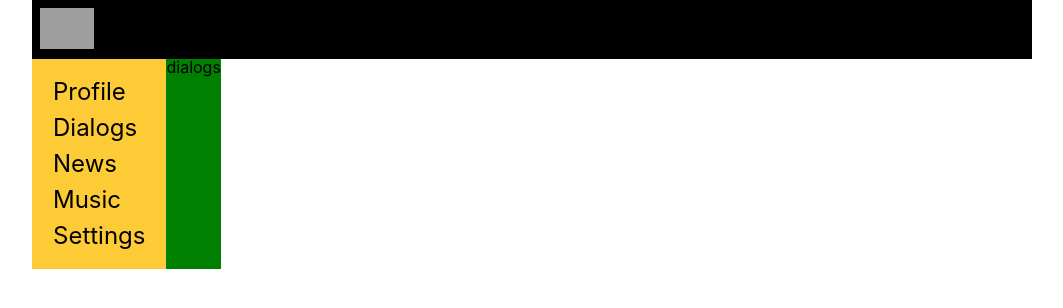
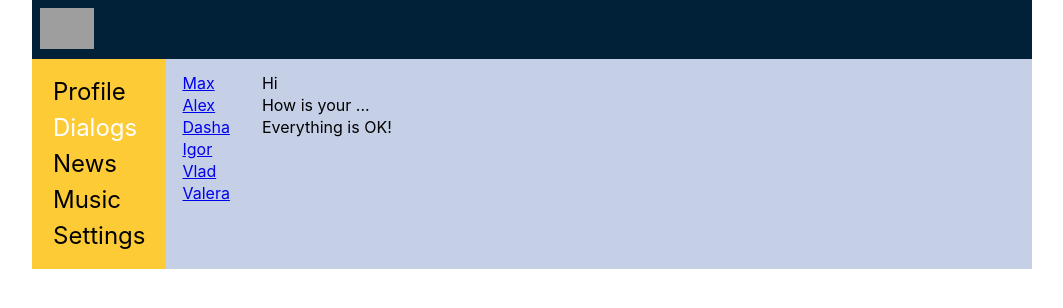
Before and after one commit to user-max-s/Max_Network, a React (Create React App) app: page /dialogs in a window 1280 px wide. Shown: the top 308 px of the page, without its empty margins (108-1171 px from the left). Built offline with nearby package versions, Linux system fonts and the light colour scheme; grey boxes are pictures that could not be loaded.

Commit message:
completed routes, new components and their output using map

```diff
--- /dev/null
+++ b/src/components/Dialogs/Dialog/Dialog.jsx
@@ -0,0 +1,13 @@
+import React from 'react';
+import { NavLink } from 'react-router-dom';
+// import './Dialog.scss';
+
+const Dialog = (props) => {
+    let path = "/dialogs/" + props.id;
+    return (
+        <div className="dialog">
+            <NavLink to={path}>{props.name}</NavLink>
+        </div>)
+}
+
+export default Dialog;
--- a/src/components/Dialogs/Dialogs.jsx
+++ b/src/components/Dialogs/Dialogs.jsx
@@ -1,10 +1,37 @@
 import React from 'react';
 import './Dialogs.scss';
+import Dialog from './Dialog/Dialog';
+import Message from './Message/Message';
 
-const Dialogs = () => {
+const Dialogs = (props) => {
+    let dialogs = [
+        { id: 1, name: "Max" },
+        { id: 2, name: "Alex" },
+        { id: 3, name: "Dasha" },
+        { id: 4, name: "Igor" },
+        { id: 5, name: "Vlad" },
+        { id: 6, name: "Valera" }]
+
+    let messages = [
+        { id: 1, message: "Hi" },
+        { id: 1, message: "How is your ..." },
+        { id: 1, message: "Everything is OK!" },
+    ]
+
+    let dialogsElements = dialogs
+        .map(d => <Dialog name={d.name} id={d.id} />)
+
+    let messagesElements = messages
+        .map(m => <Message id={m.id} message={m.message} />)
+
     return (
-        <div className="test">
-            dialogs
+        <div className="dialogs_container">
+            <div className="dialogs">
+                { dialogsElements }
+            </div>
+            <div className="messages">
+                { messagesElements }
+            </div>
         </div>
     )
 }
--- a/src/components/Dialogs/Dialogs.scss
+++ b/src/components/Dialogs/Dialogs.scss
@@ -1,3 +1,21 @@
-.test {
-    background-color: green;
+.dialogs_container {
+    background-color: #C5D0E6;
+    display: flex;
+    width: 100%;
 }
+
+.dialogs {
+    margin: 10px;
+}
+
+.messages {
+    margin: 10px;
+}
+
+.dialog {
+    margin: 6px;
+}
+
+.message {
+    margin: 6px;
+}
--- /dev/null
+++ b/src/components/Dialogs/Message/Message.jsx
@@ -0,0 +1,9 @@
+import React from 'react';
+// import './Dialogs.scss';
+
+const Message = (props) => {
+    return (
+        <div className="message">{props.message}</div>)
+}
+
+export default Message;
--- a/src/components/Header/Header.scss
+++ b/src/components/Header/Header.scss
@@ -1,5 +1,5 @@
 .header {
-    background-color: #000;
+    background-color: #002137;
 
     &__logo {
         width: 7%;
--- a/src/components/Navbar/Navbar.jsx
+++ b/src/components/Navbar/Navbar.jsx
@@ -6,11 +6,11 @@ const Navbar = (props) => {
     return (
         <nav className="nav">
             <ul className="menu">
-                <li><NavLink to="profile" className="menu__item">Profile</NavLink></li>
-                <li><NavLink to="dialogs" className="menu__item">Dialogs</NavLink></li>
-                <li><NavLink to="news" className="menu__item">News</NavLink></li>
-                <li><NavLink to="music" className="menu__item">Music</NavLink></li>
-                <li><NavLink to="settings" className="menu__item">Settings</NavLink></li>
+                <li><NavLink to="/profile" className="menu__item">Profile</NavLink></li>
+                <li><NavLink to="/dialogs" className="menu__item">Dialogs</NavLink></li>
+                <li><NavLink to="/news" className="menu__item">News</NavLink></li>
+                <li><NavLink to="/music" className="menu__item">Music</NavLink></li>
+                <li><NavLink to="/settings" className="menu__item">Settings</NavLink></li>
             </ul>
         </nav>
     )
--- a/src/components/Navbar/Navbar.scss
+++ b/src/components/Navbar/Navbar.scss
@@ -1,6 +1,7 @@
 .nav {
     background-color: #FCCB36;
     padding: 15px;
+}
 
 .menu {
     &__item {
@@ -11,8 +12,12 @@
         padding: 6px;
         transition: all linear .1s;
     }
+
+    &__item.active {
+        color: #fff;
+    }
+
     &__item:hover {
         color: #fff;
     }
 }
-}
--- a/src/components/Profile/Info/Info.scss
+++ b/src/components/Profile/Info/Info.scss
@@ -2,12 +2,12 @@
     display: flex;
     padding: 10px;
 
-    &__img {
+    &__ava {
         width: 16%;
         border-radius: 4px;
     }
 
-    &__info {
+    &__description {
         margin-left: 10px;
 
         h2 {
--- a/src/components/Profile/Posts/Posts.jsx
+++ b/src/components/Profile/Posts/Posts.jsx
@@ -3,6 +3,14 @@ import Post from './Post/Post';
 import './Posts.scss';
 
 const Posts = (props) => {
+    let posts = [
+        { id: 1, message: "Hello how are you?" },
+        { id: 2, message: "It is my first post" },
+    ]
+
+    let postElements = posts
+        .map(p => <Post id={p.id} message={p.message} />)
+
     return (
         <div className="posts">
             <div className="post-add">
@@ -10,8 +18,7 @@ const Posts = (props) => {
                 <textarea placeholder="Your text"></textarea>
                 <button className="btn" type="button">Add post</button>
             </div>
-            <Post message='Hello how are you?' />
-            <Post message='It is my first post' />
+            {postElements}
         </div>
     )
 }
```
Also changed, not shown: src/components/Profile/Info/Info.jsx (+2 -2 lines). Lines whose indentation alone changed are shown as unchanged.
